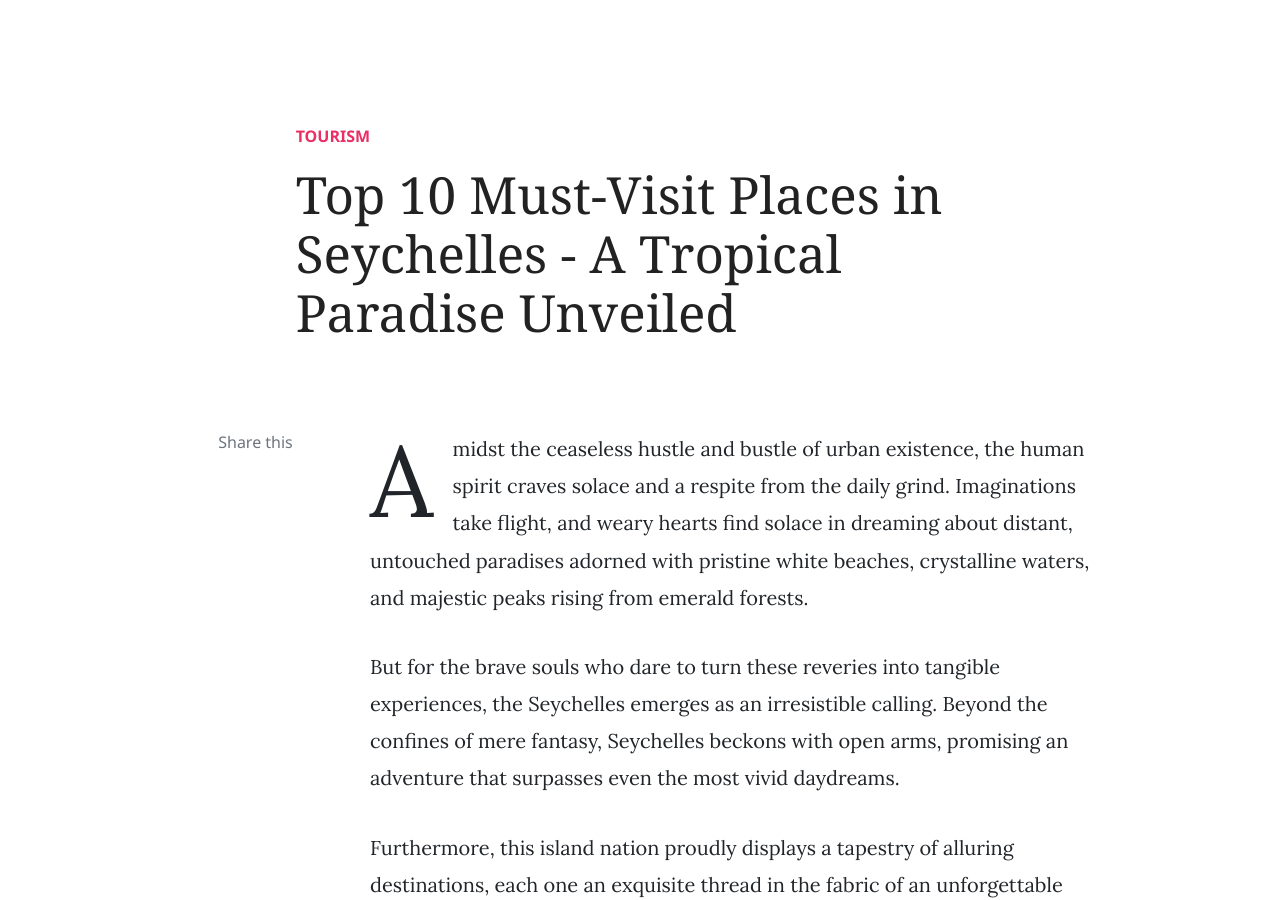
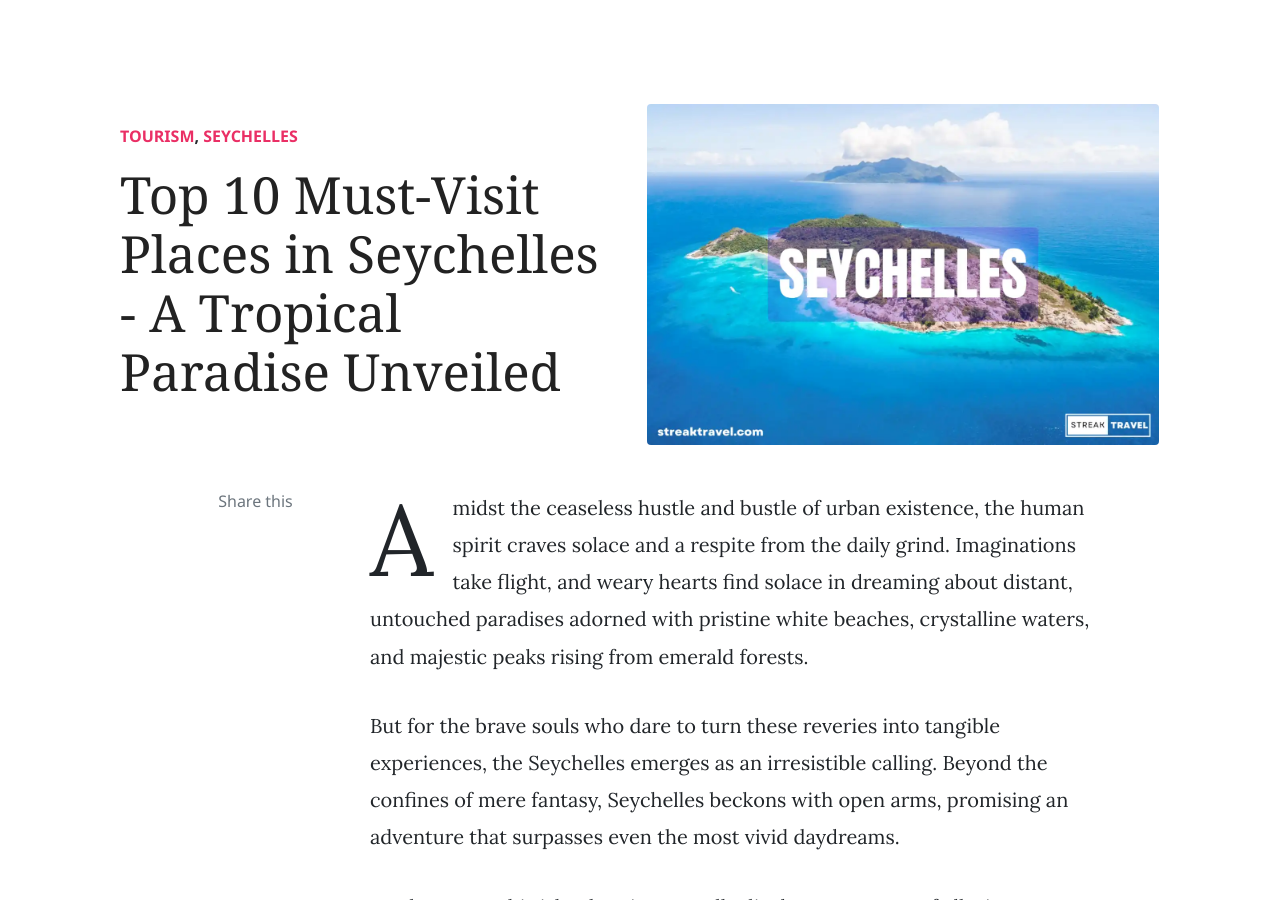
Before and after one commit to AwesomeCoderX/voyage, a Jekyll site: the page built from _posts/2023-07-29-top-10-must-visit-places-in-seychelles-a-tropical-paradise-unveiled.md, in a window 1280 px wide and 900 px high. Built offline with Jekyll 4.4.1, drawn with Linux system fonts in a browser that asks for light colours; nearby versions of some CDN libraries; comment, search, counter and statistics services are not loaded.

Commit message:
update banner

```diff
--- a/_posts/2023-07-29-top-10-must-visit-places-in-seychelles-a-tropical-paradise-unveiled.md
+++ b/_posts/2023-07-29-top-10-must-visit-places-in-seychelles-a-tropical-paradise-unveiled.md
@@ -2,9 +2,10 @@
 layout: post
 title: "Top 10 Must-Visit Places in Seychelles - A Tropical Paradise Unveiled"
 date: 2023-07-29 19:12 +0530
-categories: [ tourism ]
+categories: [ tourism, seychelles ]
 author: streaktravel
 tags: [ featured, sticky ]
+image: assets/images/top-10-must-visit-places-in-seychelles/seychelles_banner.webp
 comments: true
 blogUid: 0c1cb6e9-95b9-44de-80a3-d19c11b56fa6
 ---
```
Also changed, not shown: assets/images/top-10-must-visit-places-in-seychelles/seychelles_banner.webp (added), 1 other file.
